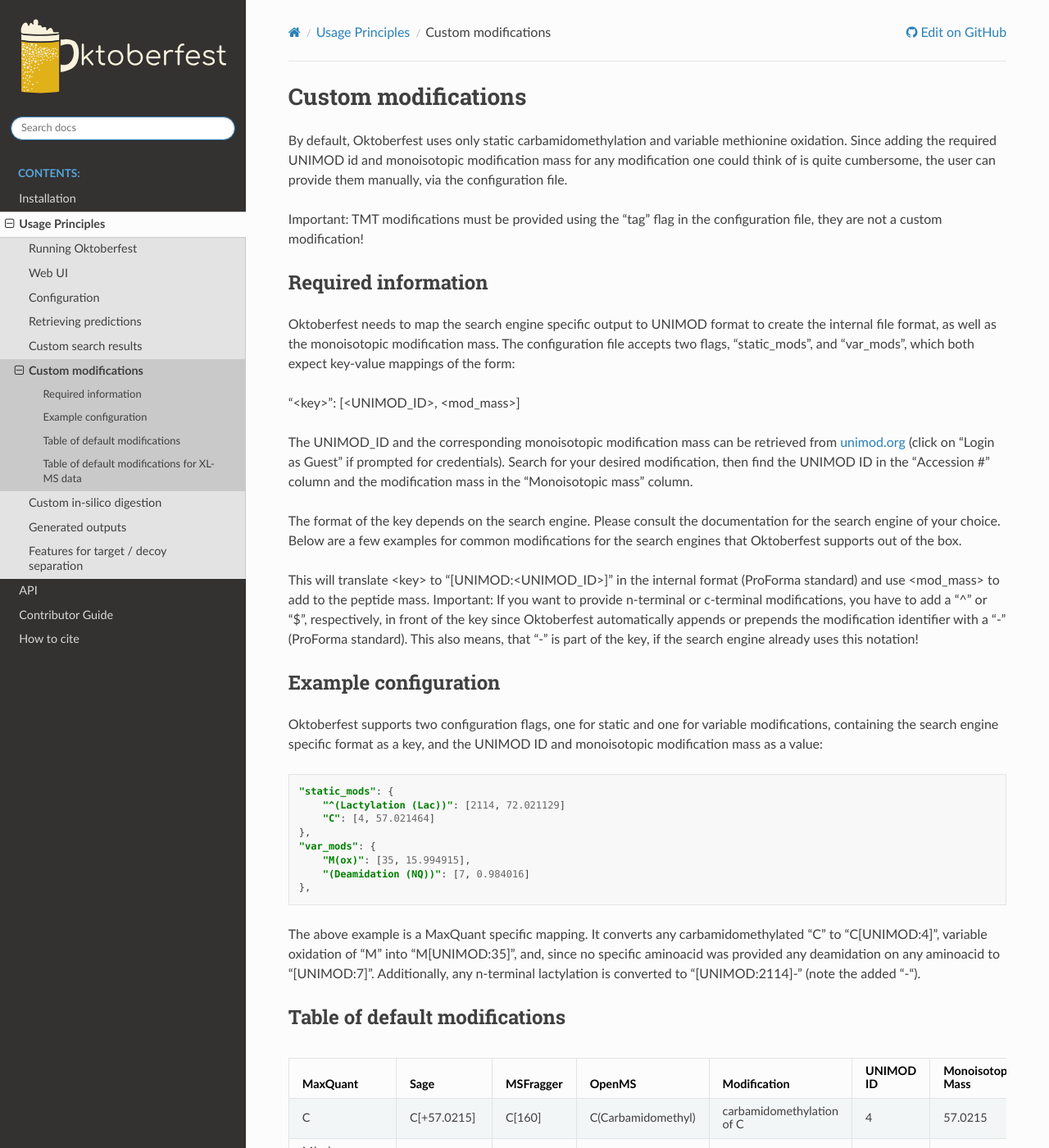
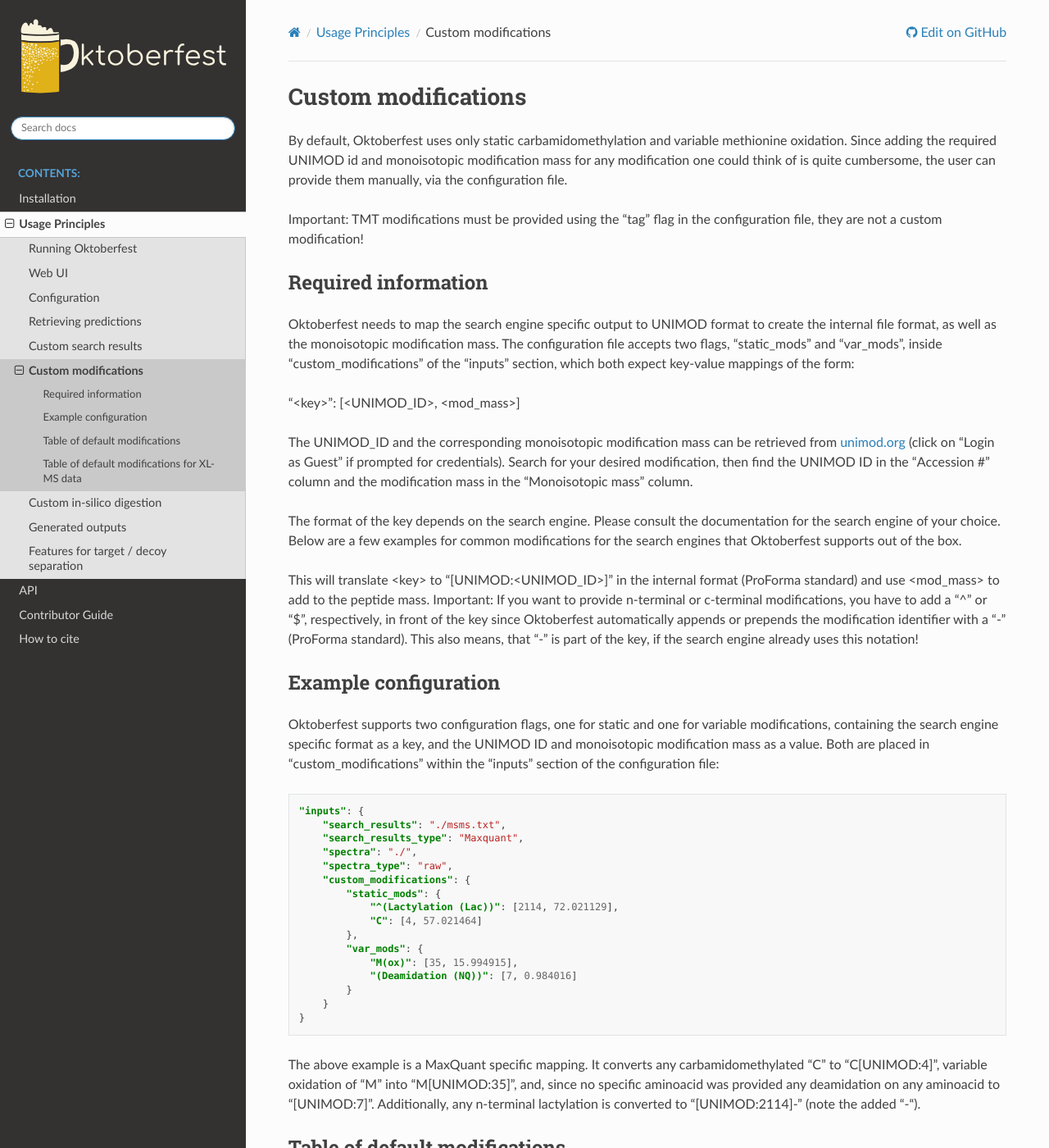
Before and after one commit to wilhelm-lab/oktoberfest, a Sphinx documentation site: the page built from docs/custom_mods.rst, in a window 1280 px wide and 1400 px high. Shown: the whole window at 82% size. Built offline with Sphinx 7.4.7 and the Read the Docs theme 3.1.0, drawn with Linux system fonts in a browser that asks for light colours.

Commit message:
docs: custom modifications and mirror plots configuration (#401, #402)
- static_mods / var_mods are documented under inputs.custom_modifications,
  where the code reads them (they were listed as top-level options), and the
  custom modification example is valid JSON (#402)
- document the mirror_plots option (#401)
- mirror plots find the mzML of mzML inputs too (they were only looked up in
  <output>/spectra, where only converted raw files are) and skip a raw file
  without mzML instead of failing; no empty mirror_plots.pdf without
  mirror_plots
- fix the undefined |median| substitution in the ppmTolerance description

Closes #401
Closes #402

Co-Authored-By: Claude Opus 5.5 <noreply@anthropic.com>

```diff
--- a/docs/custom_mods.rst
+++ b/docs/custom_mods.rst
@@ -11,7 +11,7 @@ Required information
 --------------------
 
 Oktoberfest needs to map the search engine specific output to UNIMOD format to create the internal file format, as well as the monoisotopic modification mass.
-The configuration file accepts two flags, "static_mods", and "var_mods", which both expect key-value mappings of the form:
+The configuration file accepts two flags, "static_mods" and "var_mods", inside "custom_modifications" of the "inputs" section, which both expect key-value mappings of the form:
 
 "<key>": [<UNIMOD_ID>, <mod_mass>]
 
@@ -27,18 +27,26 @@ Important: If you want to provide n-terminal or c-terminal modifications, you ha
 Example configuration
 ---------------------
 
-Oktoberfest supports two configuration flags, one for static and one for variable modifications, containing the search engine specific format as a key, and the UNIMOD ID and monoisotopic modification mass as a value:
+Oktoberfest supports two configuration flags, one for static and one for variable modifications, containing the search engine specific format as a key, and the UNIMOD ID and monoisotopic modification mass as a value. Both are placed in "custom_modifications" within the "inputs" section of the configuration file:
 
 .. code-block:: json
 
-    "static_mods": {
-        "^(Lactylation (Lac))": [2114, 72.021129]
-        "C": [4, 57.021464]
-    },
-    "var_mods": {
-        "M(ox)": [35, 15.994915],
-        "(Deamidation (NQ))": [7, 0.984016]
-    },
+    "inputs": {
+        "search_results": "./msms.txt",
+        "search_results_type": "Maxquant",
+        "spectra": "./",
+        "spectra_type": "raw",
+        "custom_modifications": {
+            "static_mods": {
+                "^(Lactylation (Lac))": [2114, 72.021129],
+                "C": [4, 57.021464]
+            },
+            "var_mods": {
+                "M(ox)": [35, 15.994915],
+                "(Deamidation (NQ))": [7, 0.984016]
+            }
+        }
+    }
 
 
 The above example is a MaxQuant specific mapping. It converts any carbamidomethylated "C" to "C[UNIMOD:4]", variable oxidation of "M" into "M[UNIMOD:35]", and, since no specific aminoacid was provided any deamidation on any aminoacid to "[UNIMOD:7]". Additionally, any n-terminal lactylation is converted to "[UNIMOD:2114]-" (note the added "-").
```
Also changed, not shown: docs/config.rst (+10 -4 lines), 2 other files.
